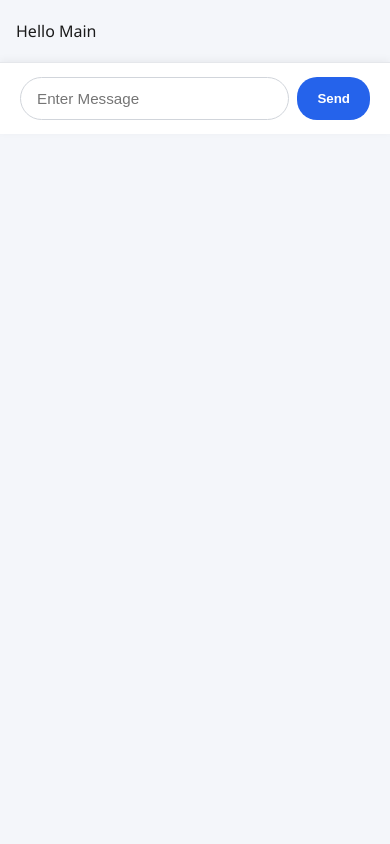
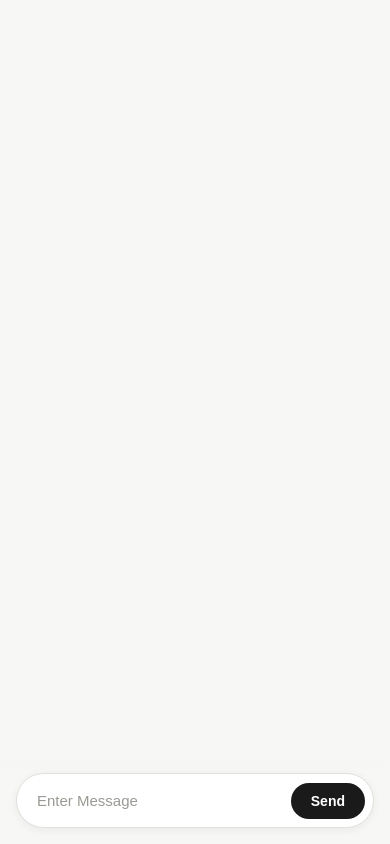
Before and after one commit to otitochukwu1/Kairo-AI-React-Version, a React (Vite) app: page / in a window 390 px wide. Built offline with nearby package versions, Linux system fonts and the light colour scheme.

Commit message:
Fixed Bug ,Set Initial version correctly

```diff
--- a/src/App.css
+++ b/src/App.css
@@ -1,131 +1,121 @@
-/* ===== Reset & Base ===== */
 * {
+  box-sizing: border-box;
   margin: 0;
   padding: 0;
-  box-sizing: border-box;
+}
+
+html, body {
+  height: 100%;
 }
 
 body {
-  font-family: 'Segoe UI', system-ui, -apple-system, sans-serif;
-  background-color: #f4f6fa;
+  font-family: -apple-system, BlinkMacSystemFont, "Segoe UI", Roboto, sans-serif;
+  background: #f7f7f5;
   color: #1a1a1a;
-  height: 100vh;
-
-
 }
 
+#root {
+  display: flex;
+  flex-direction: column;
+  height: 100vh;
+}
 
-
-
-/* ===== Main Chat Area ===== */
+/* ---------- Message area ---------- */
 main {
   flex: 1;
   overflow-y: auto;
-  padding: 20px 16px;
+  padding: 32px 16px 140px;
   display: flex;
   flex-direction: column;
-  gap: 12px;
+  gap: 24px;
 }
 
 main > div {
+  width: 100%;
+  max-width: 700px;
+  margin: 0 auto;
   display: flex;
   flex-direction: column;
-  gap: 6px;
-  max-width: 600px;
+  gap: 10px;
 }
 
-main p {
-  padding: 10px 14px;
-  border-radius: 14px;
+/* User message bubble */
+main > div p.left {
+  align-self: flex-end;
+  background: #dcdcd6;
+  color: #1a1a1a;
+  padding: 10px 16px;
+  border-radius: 18px;
   max-width: 75%;
-  line-height: 1.4;
-  font-size: 0.95rem;
+  line-height: 1.5;
   word-wrap: break-word;
 }
 
-.left {
+/* Bot response — no bubble, plain text like Claude's replies */
+main > div p.right {
   align-self: flex-start;
-  background-color: #e5e7eb;
+  background: none;
   color: #1a1a1a;
-  border-bottom-left-radius: 4px;
+  padding: 4px 2px;
+  max-width: 100%;
+  line-height: 1.6;
+  word-wrap: break-word;
 }
 
-.right {
-  align-self: flex-end;
-  background-color: #2563eb;
-  color: #fff;
-  border-bottom-right-radius: 4px;
-  margin-left: auto;
+/* ---------- Footer / input bar (fixed at bottom) ---------- */
+footer {
+  position: fixed;
+  bottom: 0;
+  left: 0;
+  right: 0;
+  display: flex;
+  justify-content: center;
+  padding: 16px;
+  background: linear-gradient(to top, #f7f7f5 60%, transparent);
 }
 
-/* ===== Scrollbar ===== */
-main::-webkit-scrollbar {
-  width: 6px;
-}
-
-main::-webkit-scrollbar-thumb {
-  background-color: #cbd5e1;
-  border-radius: 4px;
-}
-
-/* ===== Mobile ===== */
-@media (max-width: 480px) {
-  header {
-    padding: 10px 14px;
-  }
-
-  main p {
-    max-width: 90%;
-  }
-}
-
-footer {
-
-  background-color: #fff;
-  border-top: 1px solid #e5e7eb;
-  padding: 14px 20px;
+footer .inputBar {
+  width: 100%;
+  max-width: 700px;
   display: flex;
   align-items: center;
-  gap: 12px;
-  box-shadow: 0 -2px 8px rgba(0, 0, 0, 0.05);
-}
-
-
-footer label {
-  display: flex;
-  flex: 1;
-  gap: 8px;
+  gap: 10px;
+  background: #fff;
+  border: 1px solid #e0e0dc;
+  border-radius: 28px;
+  padding: 8px 8px 8px 20px;
+  box-shadow: 0 2px 10px rgba(0, 0, 0, 0.06);
 }
 
 #textInput {
   flex: 1;
-  padding: 12px 16px;
-  border: 1px solid #d1d5db;
-  border-radius: 24px;
-  font-size: 0.95rem;
+  border: none;
   outline: none;
-  transition: border-color 0.2s ease;
+  font-size: 15px;
+  padding: 10px 0;
+  background: transparent;
 }
 
-#textInput:focus {
-  border-color: #2563eb;
+#textInput::placeholder {
+  color: #9a9a94;
 }
 
 #sendBtn {
   padding: 10px 20px;
+  background: #1a1a1a;
+  color: #fff;
   border: none;
   border-radius: 20px;
-  background-color: #2563eb;
-  color: #fff;
+  font-size: 14px;
   font-weight: 600;
   cursor: pointer;
-  transition: background-color 0.2s ease;
+  transition: background 0.2s ease;
 }
 
 #sendBtn:hover {
-  background-color: #1d4ed8;
+  background: #333;
 }
 
 #sendBtn:active {
-  transform: scale(0.97);
+  background: #000;
 }
--- a/src/App.jsx
+++ b/src/App.jsx
@@ -6,12 +6,36 @@ import {aiName,messageArray,} from "./DummyMessage"
 
 export default function App(){
 const [inputValue,setInputValue]  =useState("")
+const [messages, setMessages] = useState([])
+
+
 
 function handleChange(event){
   setInputValue(event.target.value)
-  alert(inputValue)
-}
+  }
 
+
+function handleClick(){
+const finder = messageArray.find(message=>
+   message.userMessage === inputValue.trim().toLowerCase() )
+setInputValue("")
+
+    if(finder){
+setMessages(prev=>[...prev,{
+  user:inputValue,
+  bot:finder.botResponse
+}])
+  }else if(finder===undefined){
+  setMessages(prev=>[...prev,{
+  user:inputValue,
+  bot:"I might not recognize that command yet, as I'm currently undergoing training. Please make your command clear and well-spelled to help me assist you better."
+
+}])
+  }
+
+
+
+  }
 
 
 
@@ -19,17 +43,26 @@ function handleChange(event){
     <>
 
       <main>
-        Hello Main
+    {messages.map((message,index)=>
+    <div key={index}>
+      <p className="left">
+        {message.user}</p>
+      <p className="right">
+        {message.bot}
+      </p>
+    </div>
+    )}
       </main>
       <footer>
-        <label for="textInput">
+        <div className="inputBar">
           <TextInput
           value={inputValue}
+          onChange={handleChange}
           />
           <ButtonInput
-          onClick={handleChange}
+          onClick={handleClick}
           />
-        </label>
+        </div>
       </footer>
     </>
 
--- a/src/Components/TextInput.jsx
+++ b/src/Components/TextInput.jsx
@@ -1,8 +1,9 @@
-export default  function TextInput ({value}){
+export default  function TextInput ({value,onChange}){
   return <input
     type="text"
     placeholder="Enter Message"
     id="textInput"
     value={value}
+    onChange={onChange}
     />
 }
```
